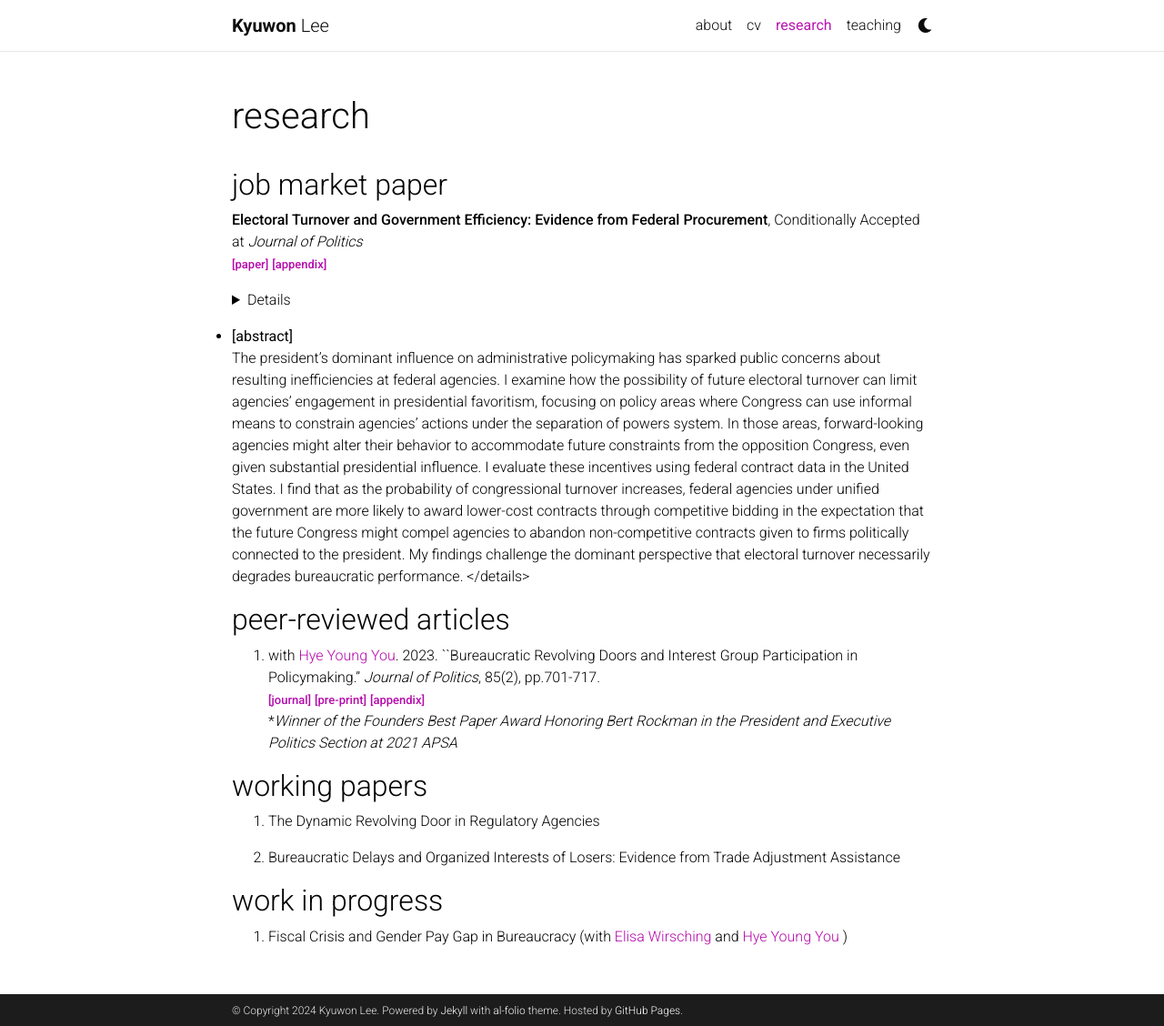
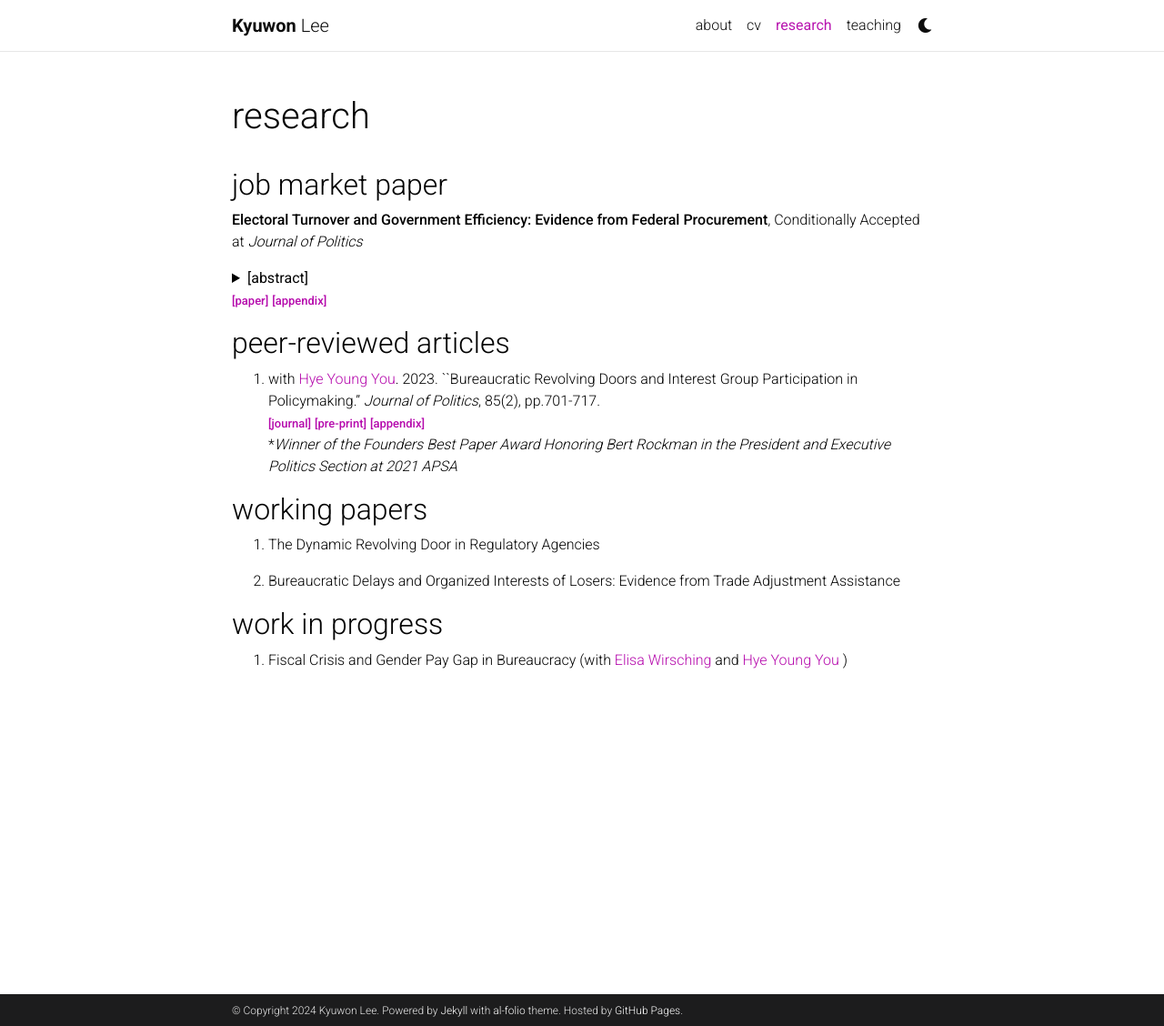
Before and after one commit to kyuwon-lee/kyuwon-lee.github.io, a Jekyll site: the page built from _pages/Research.md, in a window 1280 px wide and 1128 px high. Shown: the whole window at 91% size. Built offline with Jekyll 4.4.1, drawn with Linux system fonts in a browser that asks for light colours; comment, search, counter and statistics services are not loaded; a style sheet for code colours, icons or effects is not loaded; part of the change alters nothing that is shown.

Commit message:
Update Research.md

```diff
--- a/_pages/Research.md
+++ b/_pages/Research.md
@@ -7,10 +7,12 @@ nav: true
 ---
 ## job market paper
 **Electoral Turnover and Government Efficiency: Evidence from Federal Procurement**, Conditionally Accepted at _Journal of Politics_
-**<a href='https://kyuwon-lee.github.io/research/jop_revision.pdf'><font size="2"> [paper]</font></a>**   **<a href='https://kyuwon-lee.github.io/research/appendix_v20.pdf'><font size="2"> [appendix]</font></a>**  <details>
+<details>
   <summary><b>[abstract]</b></summary>
   The president's dominant influence on administrative policymaking has sparked public concerns about resulting inefficiencies at federal agencies. I examine how the possibility of future electoral turnover can limit agencies' engagement in presidential favoritism, focusing on policy areas where Congress can use informal means to constrain agencies' actions under the separation of powers system. In those areas, forward-looking agencies might alter their behavior to accommodate future constraints from the opposition Congress, even given substantial presidential influence. I evaluate these incentives using federal contract data in the United States. I find that as the probability of congressional turnover increases, federal agencies under unified government are more likely to award lower-cost contracts through competitive bidding in the expectation that the future Congress might compel agencies to abandon non-competitive contracts given to firms politically connected to the president. My findings challenge the dominant perspective that electoral turnover necessarily degrades bureaucratic performance.
 </details>
+
+**<a href='https://kyuwon-lee.github.io/research/jop_revision.pdf'><font size="2"> [paper]</font></a>**   **<a href='https://kyuwon-lee.github.io/research/appendix_v20.pdf'><font size="2"> [appendix]</font></a>**
 
 ## peer-reviewed articles
 1. with <a href='https://hyeyoungyou.com'>Hye Young You</a>. 2023. ``Bureaucratic Revolving Doors and Interest Group Participation in Policymaking.'' _Journal of Politics_, 85(2), pp.701-717.
```
